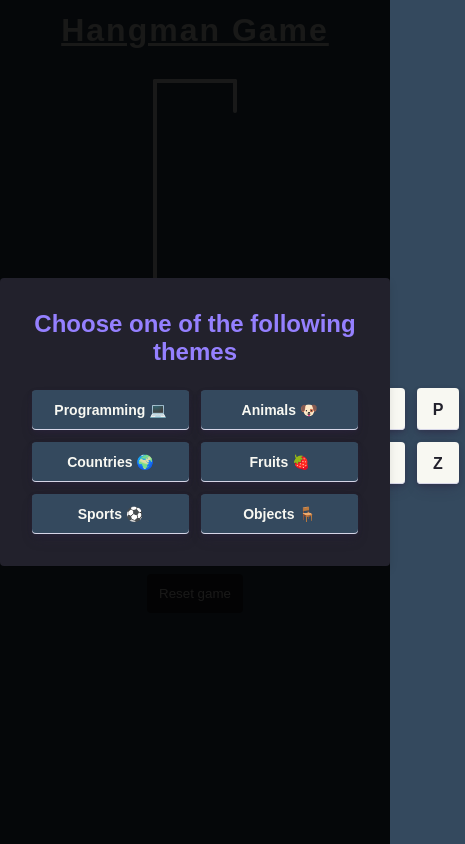
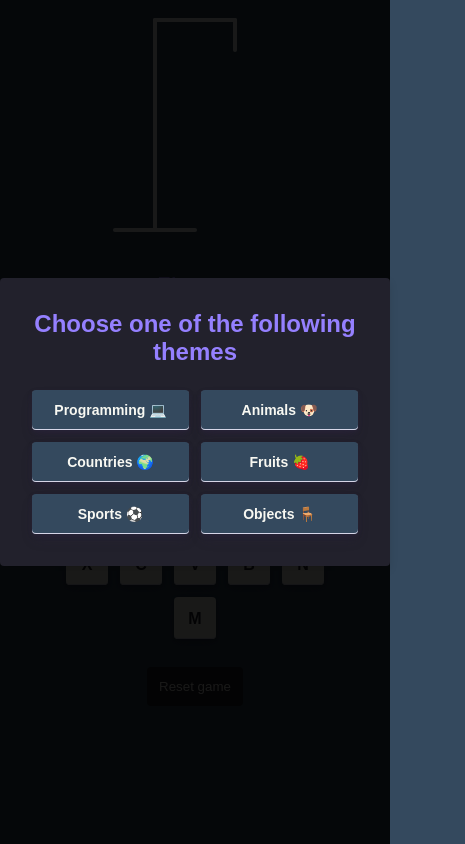
Before and after one commit to JohnPetros/hangman-game, a React app: page / in a window 390 px wide. Shown: the whole page, 465 px wide, since content can reach past the window. Built offline with nearby package versions, Linux system fonts and the light colour scheme; the HTML template or start-up script is replaced by a standard one.

Commit message:
📱 Make layout responsive

```diff
--- a/src/components/Game/styles.ts
+++ b/src/components/Game/styles.ts
@@ -6,12 +6,20 @@ export const Container = styled.div`
   align-items: center;
   justify-content: center;
 
+  padding-bottom: 1.2rem;
+
   h1 {
     color: var(--light);
     text-decoration: underline;
     letter-spacing: 2px;
 
     margin: 1.2rem 0;
+
+    & {
+    @media (max-width: 600px) {
+      display: none;
+    }
+  }
   }
 
   .letters {
@@ -35,7 +43,7 @@ export const Container = styled.div`
 
   > button {
     display: block;
-    margin-top: 3.6rem;
+    margin-top: 2.8rem;
     margin-inline: auto;
     padding: 1.2rem;
     border-radius: var(--border-radius);
--- a/src/components/Keyboard/styles.ts
+++ b/src/components/Keyboard/styles.ts
@@ -9,6 +9,12 @@ export const Container = styled.div`
   gap: 1.2rem;
 
   margin-top: 3.2rem;
+
+  & {
+    @media (max-width: 600px) {
+      width: 300px;
+    }
+  }
 `;
 
 interface LetterProps {
```
